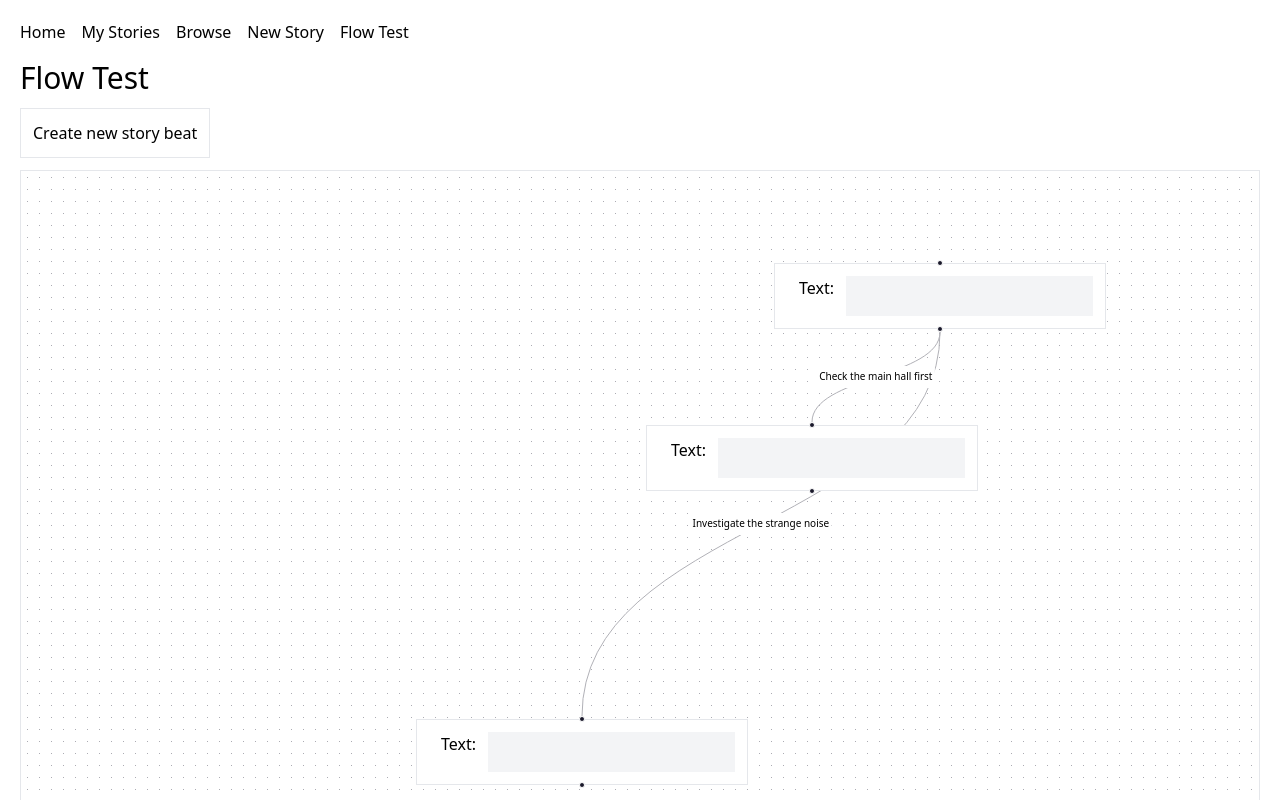
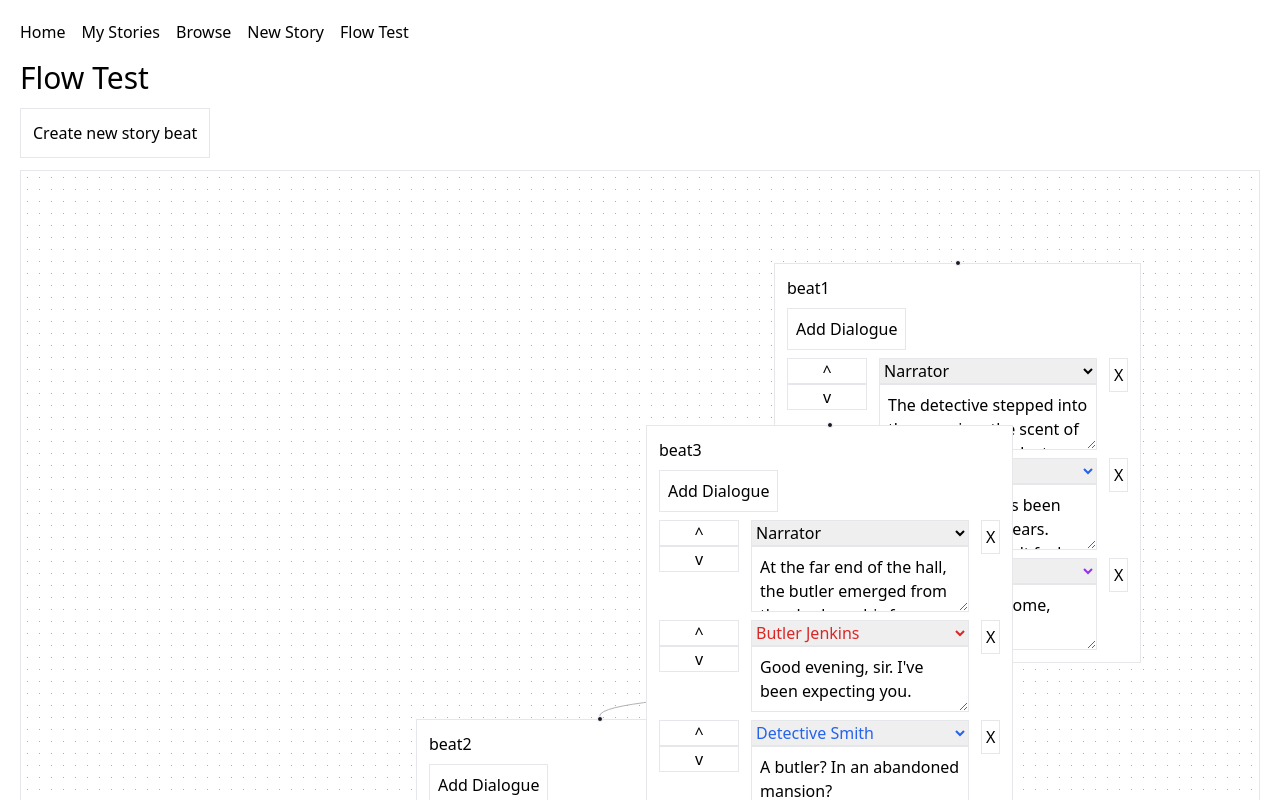
Before and after one commit to Healoz/visual-novel, a Next.js app in the folder visual-novel/: page /flow-test in a window 1280 px wide. Shown: the top 800 px of the page. Built offline with nearby package versions, Linux system fonts and the light colour scheme.

Commit message:
edit functionality not working in flow

```diff
--- a/visual-novel/app/components/DialogueCell.tsx
+++ b/visual-novel/app/components/DialogueCell.tsx
@@ -105,10 +105,16 @@ const DialogueCell: FC<DialogueCellProps> = ({
   return (
     <div key={dialogue.id} className="flex gap-3">
       <div className="flex flex-col">
-        <button className="w-20 border" onClick={() => moveDialogueUp(index)}>
+        <button
+          className="w-20 border nodrag"
+          onClick={() => moveDialogueUp(index)}
+        >
           ^
         </button>
-        <button className="w-20 border" onClick={() => moveDialogueDown(index)}>
+        <button
+          className="w-20 border nodrag"
+          onClick={() => moveDialogueDown(index)}
+        >
           v
         </button>
       </div>
@@ -116,7 +122,7 @@ const DialogueCell: FC<DialogueCellProps> = ({
         <select
           id="character-speaking"
           name="character-speaking"
-          className="border"
+          className="border nodrag"
           onChange={handleCharacterChange}
           value={dialogue.character ? dialogue.character.name : "narrator"} // Set value to narrator if no character is selected
           style={{ color: dialogue.character?.color }}
@@ -130,8 +136,8 @@ const DialogueCell: FC<DialogueCellProps> = ({
           {characterOptions}
         </select>
         <textarea
-          className="border flex p-2"
-          value={dialogue.line}
+          className="border flex p-2 nodrag"
+          value={dialogue.line || ""}
           onChange={handleDialogueChange}
           placeholder="dialogue"
         ></textarea>
--- a/visual-novel/app/components/StoryBeatNode.tsx
+++ b/visual-novel/app/components/StoryBeatNode.tsx
@@ -1,6 +1,7 @@
 import React, { useCallback } from "react";
 import { Handle, NodeProps, Position, Node } from "@xyflow/react";
 import { Character, StoryBeat } from "../types";
+import DialogueCell from "./DialogueCell";
 
 // creating custom node type that extends Node
 
@@ -32,13 +33,31 @@ const StoryBeatNode = (props: NodeProps<StoryBeatNode>) => {
     deleteDialogue,
     deleteChoice,
   } = data;
+
   return (
     <>
       <Handle type="target" position={Position.Top} />
-      <div className="border p-3 bg-white flex gap-3">
-        <h4>{}</h4>
-        <label htmlFor="text">Text:</label>
-        <input id="text" name="text" className="nodrag bg-gray-100 p-2" />
+      <div className="border p-3 bg-white">
+        <h4 className="mb-2">{storyBeat.id}</h4>
+        <button
+          onClick={() => createNewDialogue(storyBeat.id)}
+          className="border p-2 mb-2"
+        >
+          Add Dialogue
+        </button>
+        <div className="flex flex-col gap-2">
+          {storyBeat.dialogue.map((dialogue, index) => (
+            <DialogueCell
+              key={dialogue.id}
+              dialogue={dialogue}
+              storyBeat={storyBeat}
+              updateStoryBeat={updateStoryBeat}
+              index={index}
+              characters={characters}
+              deleteDialogue={deleteDialogue}
+            />
+          ))}
+        </div>
       </div>
       <Handle type="source" position={Position.Bottom} id="a" />
     </>
```
